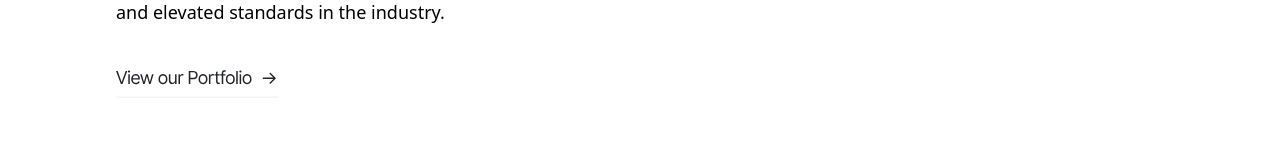
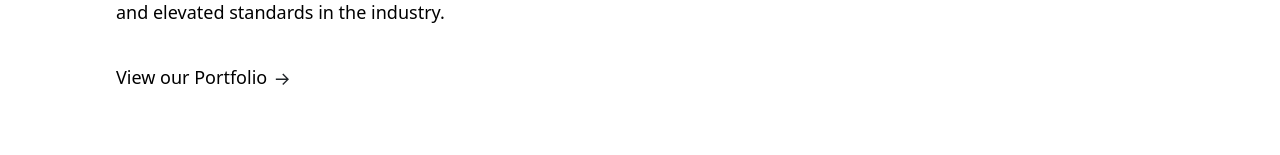
Before and after one commit to Aslam45235/tailwindcss, a React (Create React App) app: page /services in a window 1280 px wide. Shown: the part 2019-2174 px from the top of the page. Built offline with nearby package versions, Linux system fonts and the light colour scheme.

Commit message:
final change

```diff
--- a/src/Components/Home.js
+++ b/src/Components/Home.js
@@ -169,12 +169,12 @@ function Home() {
             collaborate, and provide you with tailored solutions that align with
             your specific needs and goals.
           </p>
-          <div className="mt-10 text-[18px] text-400 leading-[25px] flex items-center">
-            <Link to="/contact">
-              {" "}
-              <img src="./images/Linkbt.svg" alt="" />{" "}
-            </Link>
-          </div>
+          <Link to="/contact">
+            <div className="mt-10 text-[18px] text-400 leading-[25px] flex items-center">
+              <p>Contact us</p>
+              <img src="./images/arrow.svg" alt="" className="pt-1 pl-2" />
+            </div>
+          </Link>
         </div>
       </div>
 
--- a/src/Components/Portfolio.js
+++ b/src/Components/Portfolio.js
@@ -189,8 +189,7 @@ function Portfolio() {
               <button
                 onClick={showAllProjects} // Show all projects
                 className={`flex items-center gap-2 px-4 py-2 rounded-full text-sm transition-colors
-                                    ${
-                                      !activeFilter
+                                    ${!activeFilter
                     ? " bg-[#A6A6AB] text-white"
                     : "bg-white text-gray-700 hover:bg-gray-100"
                   }`}
@@ -204,8 +203,7 @@ function Portfolio() {
                     setActiveFilter(activeFilter === label ? null : label)
                   }
                   className={`flex items-center gap-2 px-4 py-2 rounded-full text-sm transition-colors
-                                        ${
-                                          activeFilter === label
+                                        ${activeFilter === label
                       ? "bg-[#A6A6AB] text-white"
                       : "bg-white text-gray-700 hover:bg-gray-100"
                     }`}
@@ -279,12 +277,12 @@ function Portfolio() {
             collaborate, and provide you with tailored solutions that align with
             your specific needs and goals.
           </p>
+          <Link to="/build">
             <div className="mt-10 text-[18px] text-400 leading-[25px] flex items-center">
-            <Link to="/portfolio">
-              {" "}
-              <img src="./images/Linkbt.svg" alt="" />{" "}
+              <p>Contact us</p>
+              <img src="./images/arrow.svg" alt="" className="pt-1 pl-2" />
+            </div>
           </Link>
-          </div>
         </div>
       </div>
 
--- a/src/Components/Services.js
+++ b/src/Components/Services.js
@@ -27,7 +27,7 @@ function Services() {
         <div className="absolute w-full md:w-full lg:w-full">
           <Navbar color="white" />
         </div>
-        <div className="lg:full bg-[#000000] md:w-full  h-[800px] lg:px-[100px]  px-4">
+        <div className="lg:full bg-[#212529] md:w-full  h-[800px] lg:px-[100px]  px-4">
           <div className="pt-[550px]">
             <h1 className="text-[40px] text-400 leading-[48px]">Services</h1>
             <div className="md:w-[535px]">
@@ -118,12 +118,12 @@ function Services() {
               sustainability converge. Discover how we've transformed energy
               landscapes and elevated standards in the industry.
             </p>
+              <Link to="/portfolio">
             <div className="mt-10 text-[18px] text-400 leading-[25px] flex items-center">
-              <Link to="/build">
-                {" "}
-                <img src="./images/LinkB.svg" alt="" />{" "}
+                <p>View our Portfolio</p>
+                <img src="./images/arrow.svg" alt="" className="pt-1 pl-2"/>
+            </div>
               </Link>
-            </div>
           </div>
         </div>
       </div>
```
Lines whose indentation alone changed are shown as unchanged.
